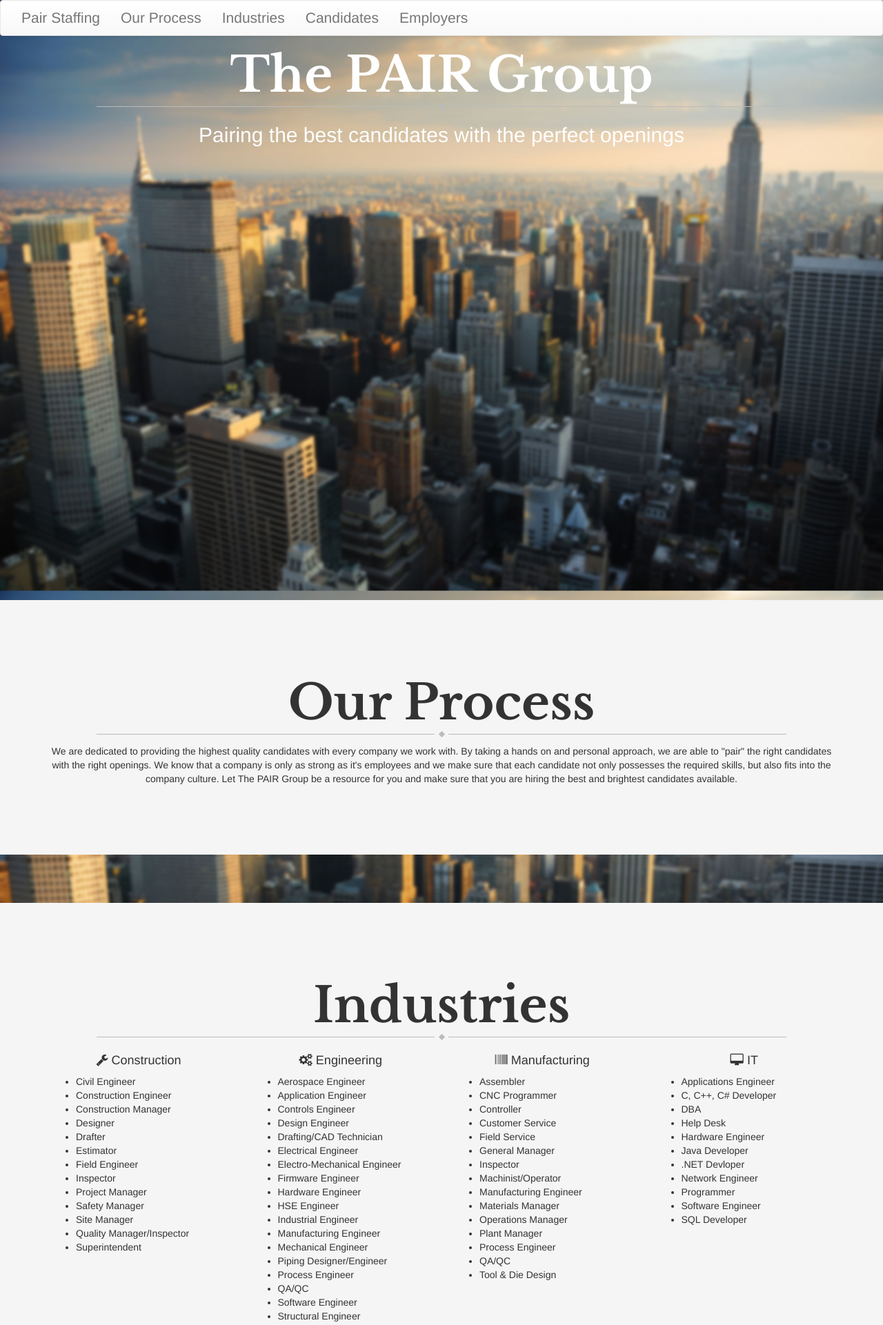
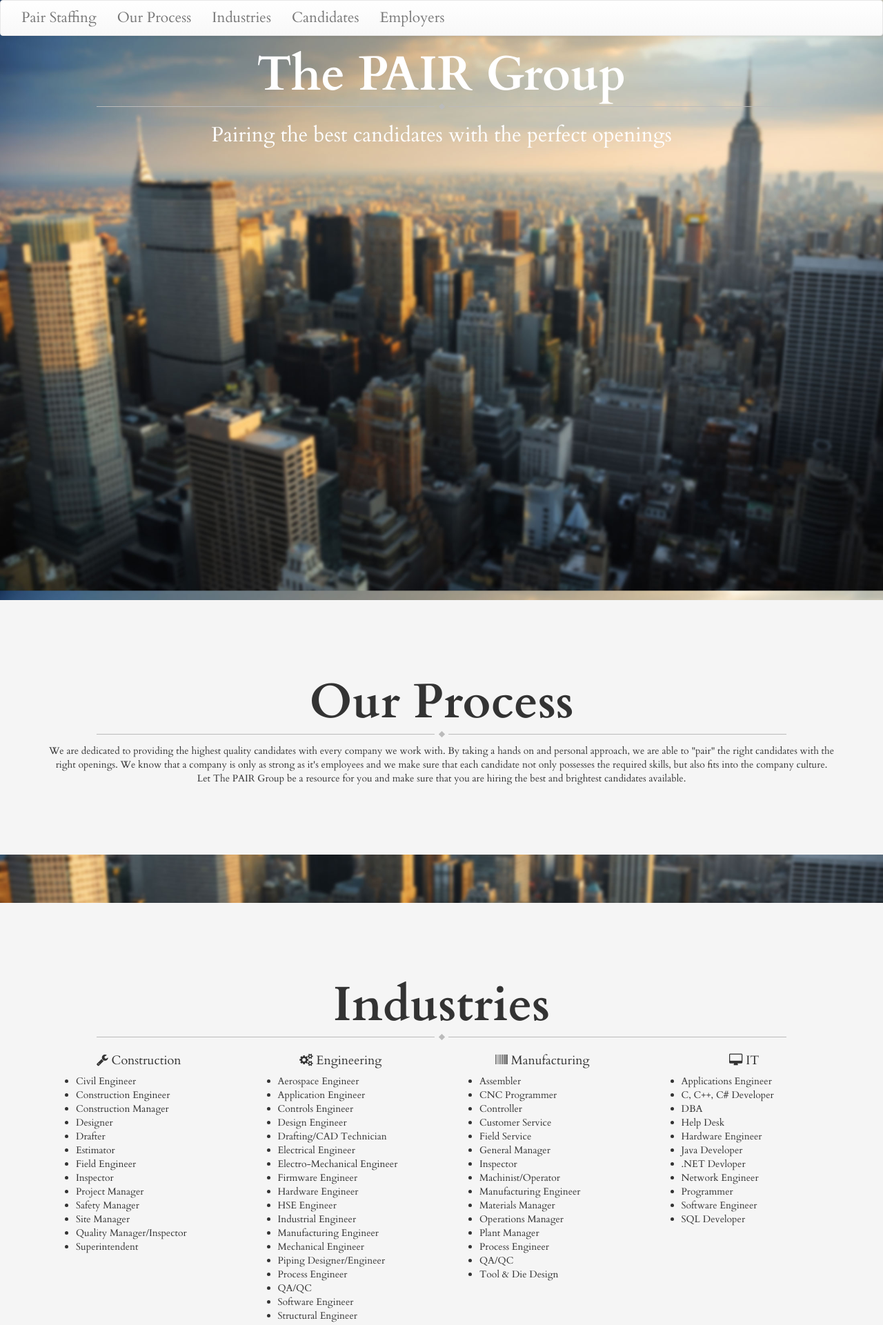
Before and after one commit to barberj/pair_staffing, a Flask app: page / in a window 1280 px wide. Shown: the top 1921 px of the page at 69% size. Run offline with Flask 2, Linux system fonts and the light colour scheme; some libraries are stand-ins or nearby versions.

Commit message:
font update

```diff
--- a/static/custom.css
+++ b/static/custom.css
@@ -1,6 +1,8 @@
 html, body {
   height: 100%;
-  width: 100%
+  width: 100%;
+  font-family: 'Cardo', serif;
+  font-weight: 400;
 }
 body {
   text-align: center;
@@ -25,7 +27,6 @@ section {
 }
 
 .container h1 {
-  font-family: 'Libre Baskerville', serif;
   font-weight: 700;
   background: url("../static/images/divider.png") no-repeat bottom center;
   padding-bottom: 12px;
@@ -33,8 +34,6 @@ section {
 }
 
 .landing p {
-  font-family: 'Open Sans', sans-serif;
-  font-weight: 600;
   font-size: 19px;
 }
 
--- a/templates/index.html
+++ b/templates/index.html
@@ -7,7 +7,7 @@
   <link rel="stylesheet" href="//maxcdn.bootstrapcdn.com/bootstrap/3.2.0/css/bootstrap-theme.min.css">
   <link rel="stylesheet" type="text/css" media="screen" href="static/custom.css" />
   <link href="//maxcdn.bootstrapcdn.com/font-awesome/4.2.0/css/font-awesome.min.css" rel="stylesheet">
-  <link href='http://fonts.googleapis.com/css?family=Libre+Baskerville:700|Open+Sans:400,800,700,600' rel='stylesheet' type='text/css'>
+  <link href='http://fonts.googleapis.com/css?family=Cardo:400,400italic,700' rel='stylesheet' type='text/css'>
   <title>Pair Staffing</title>
 </head>
 <body>
```
